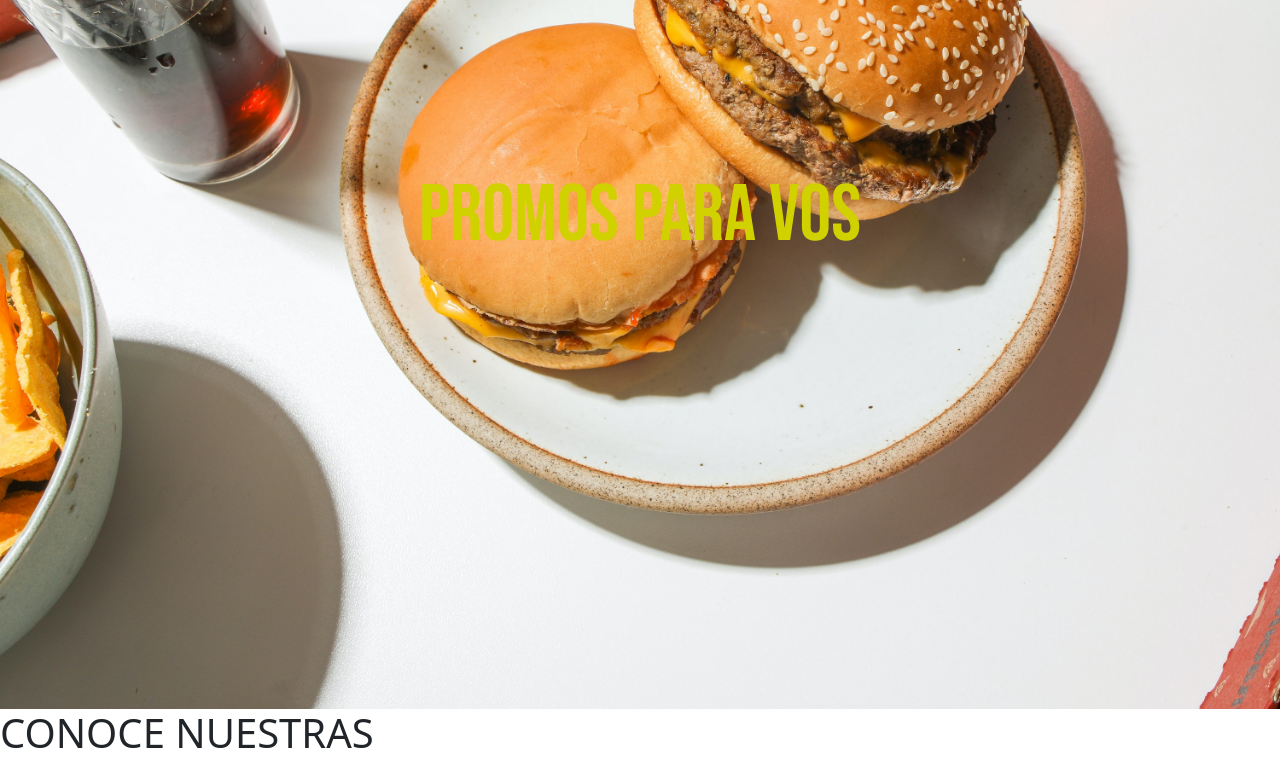
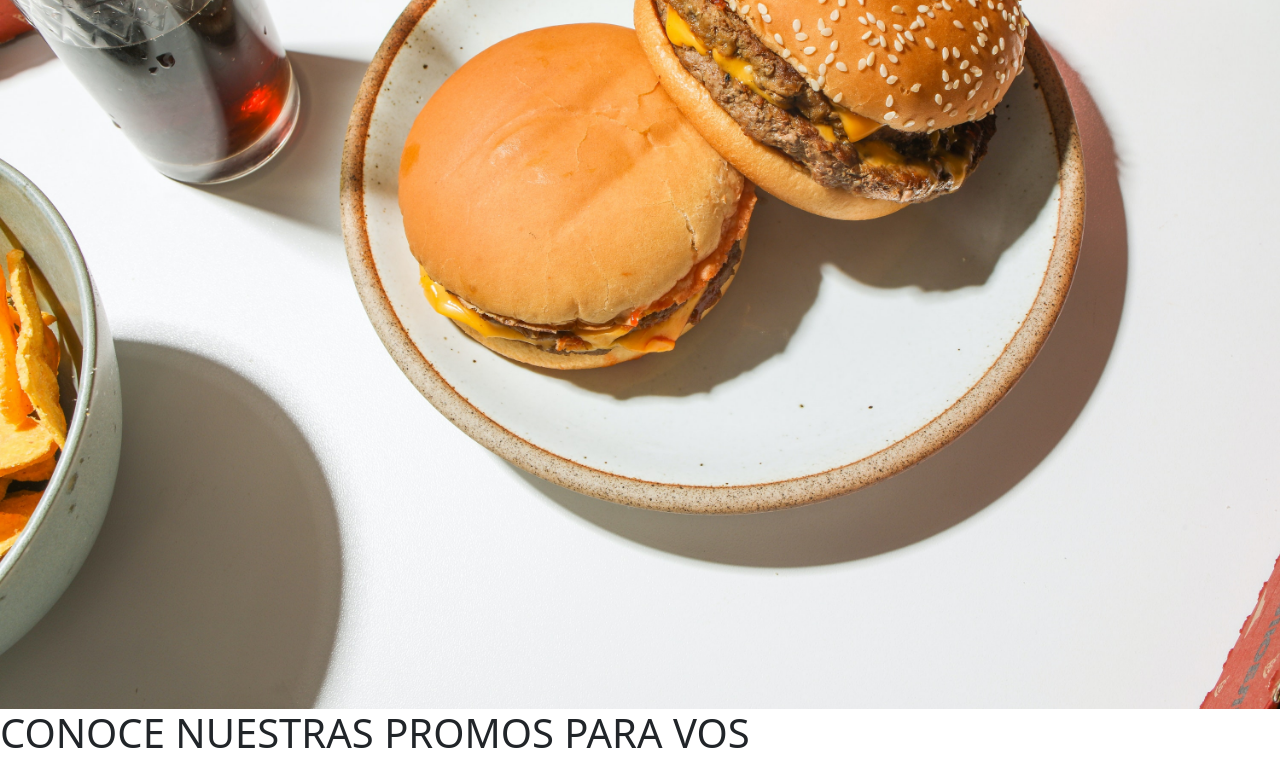
Before and after one commit to VaalentinoB/La-burgueria, a plain HTML site: page pages/promos.html in a window 1280 px wide. Shown: the part 280-1043 px from the top of the page. Drawn offline with nearby package versions, Linux system fonts and the light colour scheme; a web font is replaced by a local one.

Commit message:
cambios de ruteo

```diff
--- a/pages/promos.html
+++ b/pages/promos.html
@@ -70,8 +70,8 @@
       <img src="../img/background-promos.jpg" alt="Imagen de fondo" />
 
       <h1 class="h1">
-        CONOCE NUESTRAS
-        <div class="display-promo">PROMOS PARA VOS</div>
+        CONOCE NUESTRAS PROMOS PARA VOS
+        <div class="display-promo"></div>
       </h1>
 
       <div class="promo_img1">
```
Also changed, not shown: index.html (+1 -1 lines).
